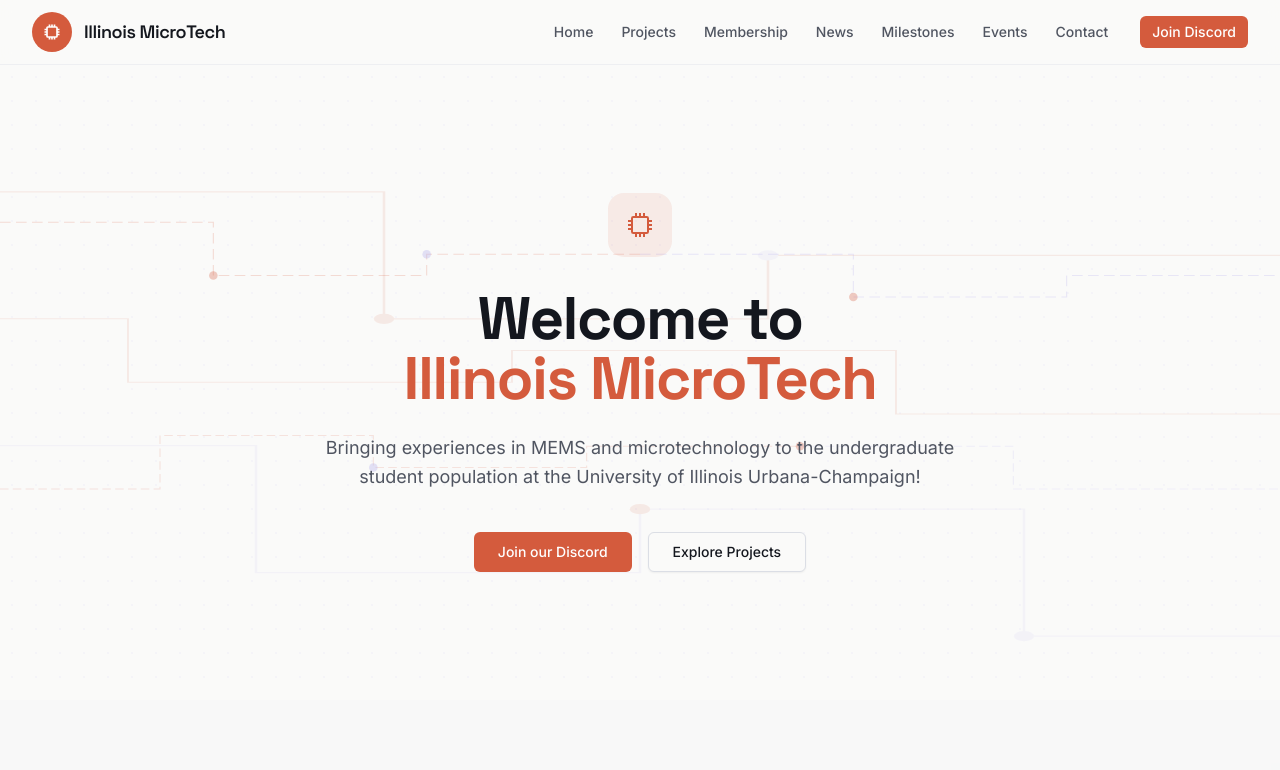
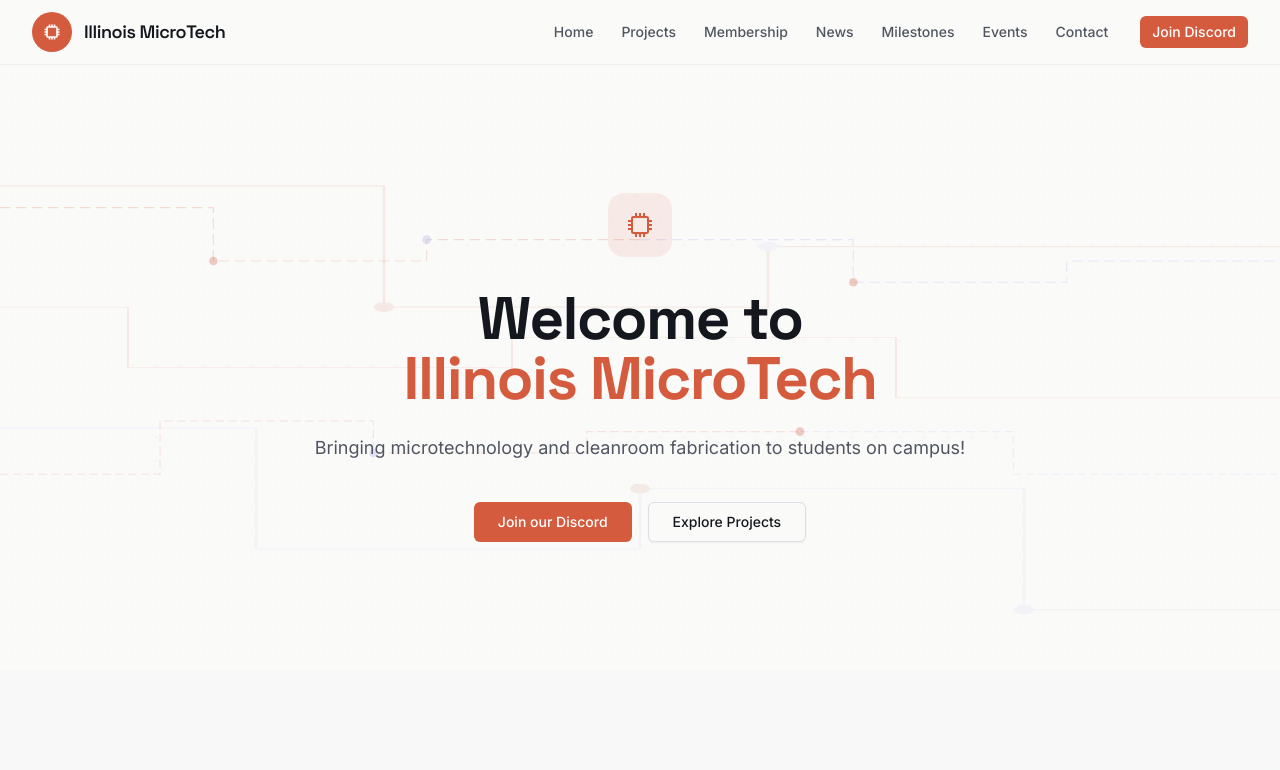
Before and after one commit to dhairyaveersingh/microtech-website, a Next.js app: page / in a window 1280 px wide. Shown: the top 770 px of the page. Built offline with nearby package versions, Linux system fonts and the light colour scheme.

Commit message:
Update hero section description for clarity

```diff
--- a/components/home/hero-section.tsx
+++ b/components/home/hero-section.tsx
@@ -70,7 +70,7 @@ export function HeroSection() {
           </h1>
 
           <p className="mx-auto mt-6 max-w-2xl text-lg leading-relaxed text-muted-foreground text-pretty">
-            Bringing experiences in MEMS and microtechnology to the undergraduate student population at the University of Illinois Urbana-Champaign!
+            Bringing microtechnology and cleanroom fabrication to students on campus!
           </p>
 
           <div className="mt-10 flex flex-col items-center justify-center gap-4 sm:flex-row">
```
